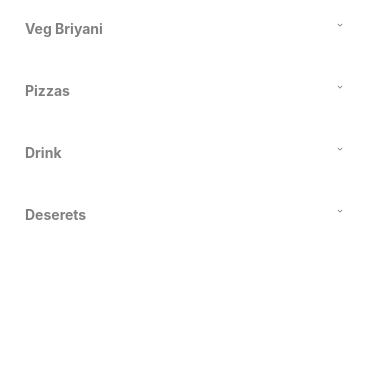
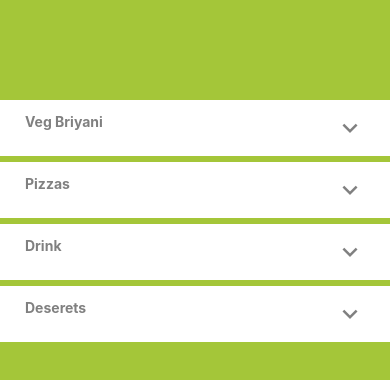
Before and after one commit to ArunKumarVallal99/Camera, a React Native app: screen / in a window 390 px wide. Shown: the top 380 px of the page. Built offline with nearby package versions, Linux system fonts and the light colour scheme.

Commit message:
FlatList with Animation

```diff
--- a/App.js
+++ b/App.js
@@ -1,37 +1,48 @@
-import {View, Text, Animated, TouchableOpacity, FlatList, StyleSheet, ActivityIndicator} from 'react-native';
+import {View, Text, Animated, TouchableOpacity, FlatList, StyleSheet, ActivityIndicator,LayoutAnimation, Platform, UIManager} from 'react-native';
 import React, { Component } from "react";
 import Icon  from 'react-native-vector-icons/MaterialIcons';
 
  class App extends Component {
-
-  state={
+  constructor(props) {
+    super(props);
+    this.state={
     datas:[
-      {id:'1',title:'Veg Briyani',des:'dbjhdbadsnjdsa'},
-      {id:'2',title:'Pizzas',des:'dakhsakhsadasd'},
-      {id:'3',title:'Drink',des:'kjjhasdgasdasj'},
-      {id:'4',title:'Deserets',des:'gsadfsadjgsadkusd'},
+      {id:'1',title:'Veg Briyani',des:'Biryani also known as biriyani, biriani, birani or briyani, is a mixed rice dish with its origins among the Muslims of the Indian subcontinent. This dish is especially popular throughout the Indian subcontinent, as well as among the diaspora from the region. It is also prepared in other regions such as Iraqi Kurdistan.'
+      ,isEnable:false},
+      {id:'2',title:'Pizzas',des:'dakhsakhsadasd',isEnable:false},
+      {id:'3',title:'Drink',des:'kjjhasdgasdasj',isEnable:false},
+      {id:'4',title:'Deserets',des:'gsadfsadjgsadkusd',isEnable:false},
 
     ],
-    expand:false,
+    //expand:false,
   };
-  isEnabled=()=>{
-    this.setState({expand:! this.state.expand});
+  if (Platform.OS === 'android') {
+    UIManager.setLayoutAnimationEnabledExperimental(true);
+}
+}
+  isEnabled=({item,index})=>{
+    LayoutAnimation.configureNext(LayoutAnimation.Presets.easeInEaseOut);
+    const data=this.state.datas;
+    const target=data[index];
+    target.isEnable=!target.isEnable;
+    data[index]=target;
+    this.setState({datas:data})
+    console.log(this.state.datas[index])
   }
-  renderItems=({item})=>{
-    const expands= this.state.expand;
-    console.log(expands)
+  renderItems=({item,index})=>{
+    console.log(item.isEnable)
     return(
-    <View style={styles.container}>
+    <View style={styles.containers}>
 
       <View style={styles.itemContainer}>
-        <TouchableOpacity onPress={()=>this.isEnabled} style={styles.row}>
-         <Text style={styles.itemText}>{item.title}</Text>
-          <Icon name={this.state.expand ? 'keyboard-arrow-up' : 'keyboard-arrow-down'} size={10} color='grey' />
+        <TouchableOpacity onPress={()=>this.isEnabled({item,index})} style={styles.row}>
+          <Text style={styles.itemText}>{item.title}</Text>
+          <Icon name={item.isEnable? 'keyboard-arrow-up' : 'keyboard-arrow-down'} size={30} color='grey' />
         </TouchableOpacity>
       </View>
-      <View style={styles.parentHr}/>
-            {this.state.expand && (
-              <View style={styles.child}>
+            <View style={styles.desView}/>
+             {item.isEnable && (
+              <View style={styles.desText}>
                 <Text>{item.des}</Text>
               </View>)
             }
@@ -41,25 +52,26 @@ import Icon  from 'react-native-vector-icons/MaterialIcons';
   render(){
     return(
         <View style={styles.container}>
-            <FlatList
+          <FlatList
             data={this.state.datas}
             renderItem={this.renderItems}
-            />
+            extraData={this.state}
+          />
         </View>
       );
     }
 }
 const styles=StyleSheet.create({
   container:{
-   // backgroundColor:'green',
-   justifyContent:'center',
+    backgroundColor:'#a4c639',
+    justifyContent:'center',
+    paddingTop:100,
+    flex:1,
   },
   itemContainer:{
     flexDirection:'row',
     padding:10,
-    //elevation:5,
     backgroundColor:'white',
-    borderRadius:10,
     borderColor:'black',
     marginBottom:5,
     height:56,
@@ -76,12 +88,12 @@ const styles=StyleSheet.create({
     fontWeight:'bold',
     color:'grey',
   },
-  parentHr:{
+  desView:{
     height:1,
     color: 'white',
     width:'100%'
   },
-  child:{
+  desText:{
   backgroundColor: 'grey',
   padding:16,
   },
```
